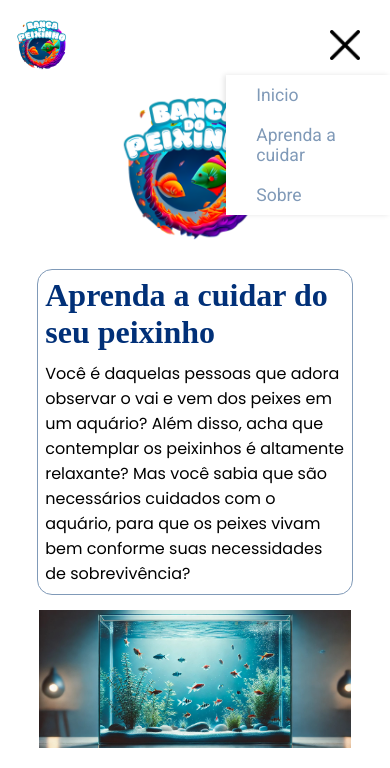
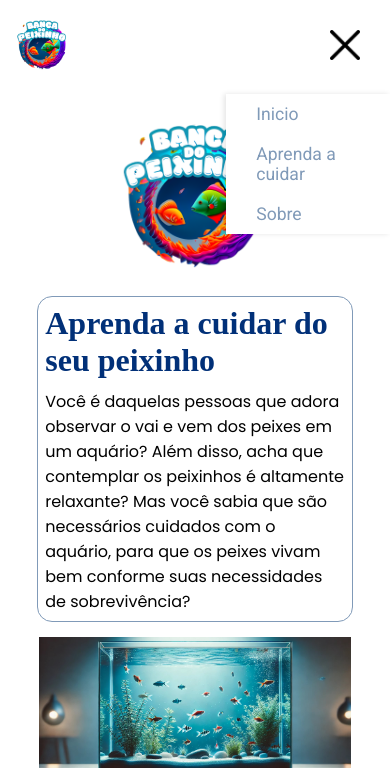
Before and after one commit to EvaAnanias/Banca-do-Peixinho, a plain HTML site: page index.html in a window 390 px wide. Both pictures are taken after a click on the element 345 px from the left and 47 px from the top of the page. Shown: the top 768 px of the page. Drawn offline with Linux system fonts and the light colour scheme.

Commit message:
Add files via upload

```diff
--- a/style/style.css
+++ b/style/style.css
@@ -235,7 +235,7 @@ a {
     color: var(--cor-terciaria);
 }
 
-@media (max-width:920px) {
+@media (max-width: 920px) {
 
     .apresentacao {
         margin-top: 12%;
@@ -246,11 +246,19 @@ a {
     }
 }
 
-@media (max-width:660px) {
+@media (max-width: 660px) {
     .apresentacao {
         width: auto;
-        margin-top: 23%;
+        margin-top: 20%;
         flex-direction: column-reverse;
+    }
+
+    .apresentacao-container {
+        width: 80%;
+    }
+
+    .apresentacao-aquario-img {
+        width: 80%;
     }
 
     .menu-container {
@@ -285,9 +293,13 @@ a {
     }
 }
 
-@media (max-width:450px) {
+@media (max-width: 450px) {
     .menu-horizontal {
         margin-top: 50%;
+    }
+
+    .apresentacao {
+        margin-top: 23%;
     }
 
     .apresentacao-container {
@@ -316,3 +328,14 @@ a {
         font-size: 0.6rem;
     }
 }
+
+@media (max-width: 420px) {
+
+    .menu-horizontal {
+        margin-top: 60%;
+    }
+
+    .apresentacao {
+        margin-top: 30%;
+    }
+}
```
